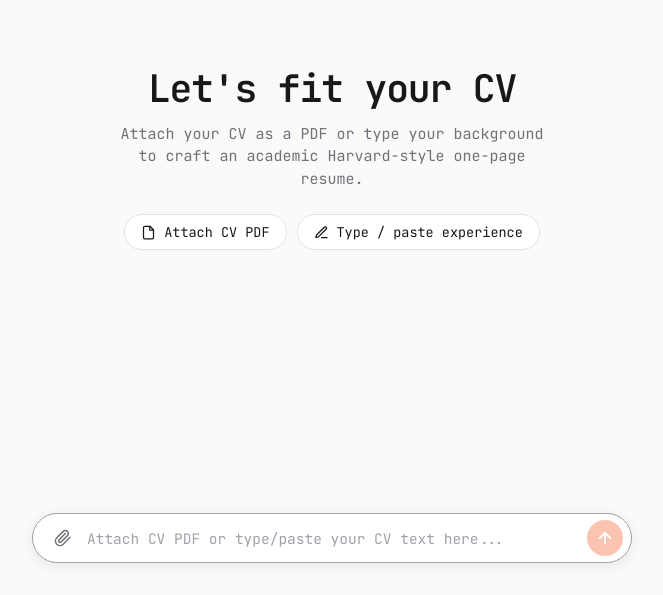
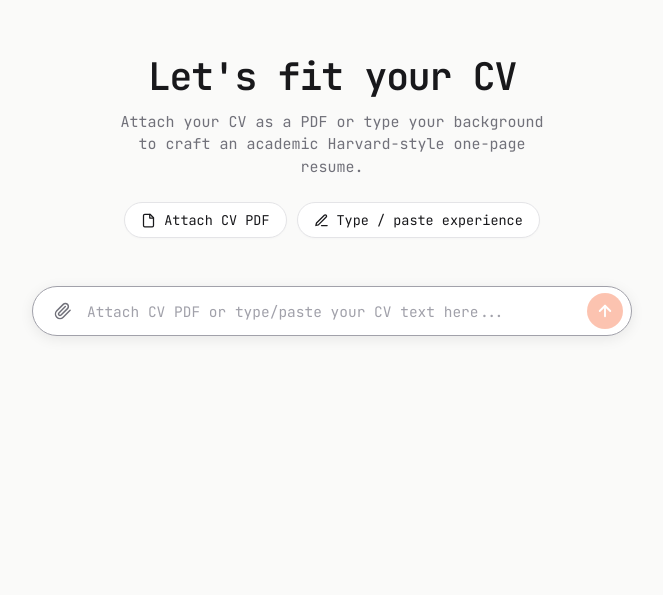
Before and after one commit to vardzz/fitted.com, a Next.js app: page / in a window 1280 px wide. Shown: the part 205-800 px from the top of the page, without its empty margins (308-971 px from the left). Built offline with nearby package versions, Linux system fonts and the light colour scheme.

Commit message:
fix: position chatbox directly below action buttons in centered hero

```diff
--- a/app/globals.css
+++ b/app/globals.css
@@ -77,11 +77,12 @@ input, textarea {
 .container-centered .claude-onboarding {
   width: 100%;
   padding: 0;
+  flex: none;
 }
 
 .container-centered .prompt-bar-container {
   width: 100%;
-  margin-top: 0;
+  margin-top: 24px;
 }
 
 .container-narrow {
@@ -308,13 +309,13 @@ input, textarea {
 
 /* Claude-Style Minimalist Onboarding Hero */
 .claude-onboarding {
-  flex: 1;
+  flex: none;
   display: flex;
   flex-direction: column;
   align-items: center;
   justify-content: center;
   text-align: center;
-  padding: 40px 16px 60px;
+  padding: 0;
   animation: page-in var(--t-slow) var(--ease-out);
 }
 
```
